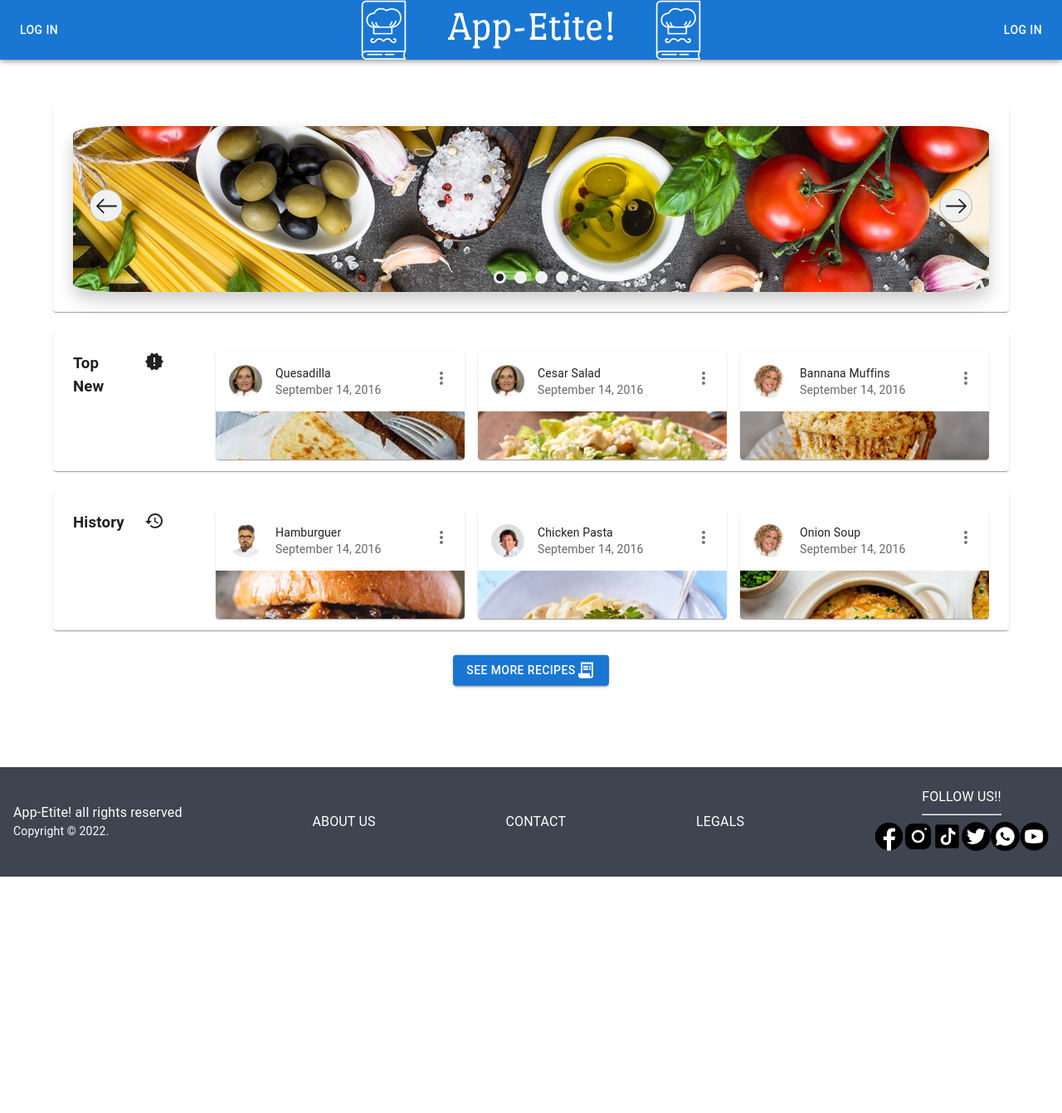
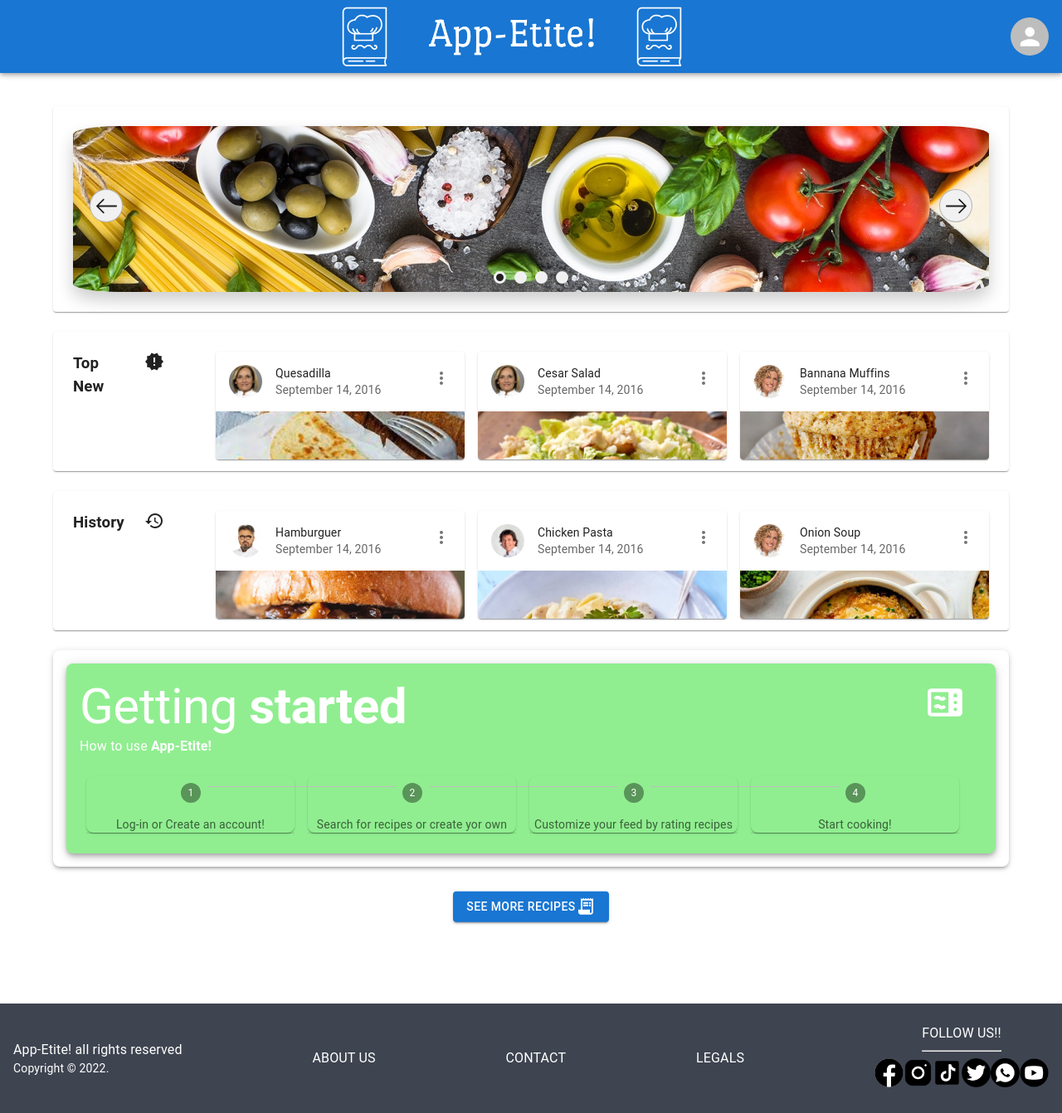
Before and after one commit to abreuerUade/api-uade, a React (Create React App) app: page / in a window 1280 px wide. Shown: the whole page at 83% size. Before the commit the page ends 1057 px from the top, so only its background shows below. Built offline with nearby package versions, Linux system fonts and the light colour scheme.

Commit message:
breve instructivo de la app agregado en el welcome

```diff
--- a/src/components/NavbarWelcome.js
+++ b/src/components/NavbarWelcome.js
@@ -4,11 +4,14 @@ import Toolbar from '@mui/material/Toolbar';
 import CssBaseline from '@mui/material/CssBaseline';
 import useScrollTrigger from '@mui/material/useScrollTrigger';
 import Box from '@mui/material/Box';
-import Container from '@mui/material/Container';
+import Avatar from '@mui/material/Avatar';
 import Slide from '@mui/material/Slide';
 import { Typography } from '@mui/material';
 import { Modal } from '@mui/material';
 import Login from '../pages/Login';
+import { Grid } from '@mui/material';
+import IconButton from '@mui/material/IconButton';
+import Tooltip from '@mui/material/Tooltip';
 
 
 function HideOnScroll(props) {
@@ -34,13 +37,13 @@ export default function NavbarWelcome() {
     <React.Fragment>
       <CssBaseline />
       <HideOnScroll>
-      <AppBar position="fixed" >
-      <Container maxWidth="xxl">
-        <Toolbar disableGutters style={{display:'flex', justifyContent:"space-between", width:'100%'}}>
+      <AppBar position="fixed">
+        <Grid container alignItems={'center'}>
+          <Toolbar disableGutters style={{display:'flex',justifyContent:'space-between', width:'100%'}}>
 
-                <Typography onClick={handleOpen} variant="button"> LOG IN </Typography>
+                <Grid item xs="" sx={{p:2}}><Typography onClick={handleOpen} variant="button"></Typography></Grid>
 
-                <Box onClick={handleOpen} sx={{display: 'inline-flex', alignItems: 'center' }} >
+                <Grid item xs=""><Box sx={{p:1,display: 'inline-flex', alignItems: 'center' }} >
 
                     <img  src={process.env.PUBLIC_URL + "images/only_logo_white_large.png"} alt=""
                             width={"55px"} />
@@ -50,9 +53,18 @@ export default function NavbarWelcome() {
 
                     <img  src={process.env.PUBLIC_URL + "images/only_logo_white_large.png"} alt=""
                                             width={"55px"} />
-                </Box>
+                     </Box>
+                </Grid>
 
-                <Typography onClick={handleOpen} variant="button"> LOG IN </Typography>
+                <Grid item xs=""sx={{p:2}}>
+                <Tooltip title="LOG IN">
+                  <IconButton onClick={handleOpen} sx={{ p: 0 }}>
+                    <Avatar alt="log in"
+                        sx={{ width: 46, height: 46 }}
+                    />
+                  </IconButton>
+                </Tooltip>
+                </Grid>
 
                 <Modal
                     open={open}
@@ -62,10 +74,10 @@ export default function NavbarWelcome() {
                 >
                     <Login />
                 </Modal>
+          </Toolbar>
+          </Grid>
 
-        </Toolbar>
-      </Container>
-    </AppBar>
+      </AppBar>
       </HideOnScroll>
       <Toolbar />
     </React.Fragment>
--- a/src/pages/Welcome.js
+++ b/src/pages/Welcome.js
@@ -1,4 +1,4 @@
-import React from 'react';
+import React, { useState } from 'react';
 import NavbarWelcome from '../components/NavbarWelcome';
 import Slider from '../components/Slider/Slider';
 import Box from '@mui/material/Box';
@@ -13,12 +13,23 @@ import Button from '@mui/material/Button';
 import ReceiptLongIcon from '@mui/icons-material/ReceiptLong';
 import '../cssComponents/buttonComp.css';
 import Footer from '../components/Footer';
+import { Card, Divider, Icon } from '@mui/material';
+import { Typography } from '@mui/material';
+import { CardContent } from '@mui/material';
+import MicrowaveIcon from '@mui/icons-material/Microwave';
+import { StepLabel, Stepper, Step } from '@mui/material';
+import { createTheme } from '@mui/system';
 
 export default function Welcome(props){
 
     const images = props.images.images
-
-
+    const [seffect, setSeffect] = useState({boxShadow:0});
+    const steps = [
+        'Log-in or Create an account!',
+        'Search for recipes or create yor own',
+        'Customize your feed by rating recipes',
+        'Start cooking!',
+      ];
     const recetasHistory = recetas.slice(0,3)
     const recetasNew= recetas.slice(3,6)
     const recipeHistoryElements = recetasHistory.map(receta => {
@@ -32,6 +43,10 @@ export default function Welcome(props){
                 </Grid>)
             })
 
+    function changebackground(e){
+        e.target.style.changebackground = 'red';
+    }
+
 
 
     return (
@@ -39,7 +54,10 @@ export default function Welcome(props){
         <>
         <Container maxWidth="lg" sx={{ mt: 8, mb: 8 }}>
             <NavbarWelcome />
-            <Grid container spacing={3}>
+
+            <Grid container spacing={2}>
+
+
                 <Grid item xs={12} md={12} lg={12}>
                     <Paper sx={{ p: 2, display: 'flex', flexDirection: 'column', maxWidth:"800" }}>
                         <Box
@@ -93,6 +111,32 @@ export default function Welcome(props){
 
                         </Box>
                     </Paper>
+                    <br></br>
+                    <Card sx={{p:2, display:'flex', flexDirection:'column', maxWidth:"800", boxShadow:3, borderRadius:2}} onMouseUp={changebackground} onMouseOut={() => setSeffect({boxShadow:0})}>
+                           <Card sx={{display: 'flex', bgcolor:'lightgreen', borderRadius:2, boxShadow:5}}>
+                              <CardContent>
+                                <Typography gutterBottom variant="h2" component="div" sx={{color:'white', display:'inline', fontWeight:'normal'}}>
+                                    Getting <b>started</b>
+                                </Typography>
+
+                                <MicrowaveIcon sx={{color:'white', ml:78, alignContent:'center', fontSize:50}}/>
+
+                                <Typography gutterBottom variant="body1" color="white" sx={{fontWeight:'normal'}}>
+                                    How to use <b>App-Etite!</b> <Typography variant="body1" color="white"></Typography>
+                                </Typography>
+
+                                <Stepper sx={{mt:3}} activeStep={''} alternativeLabel>
+                                        {steps.map((label) => (
+                                            <Step key={label}>
+                                                <StepLabel sx={{boxShadow:1, pt:1, borderRadius:2}}>{label}</StepLabel>
+                                                <Divider sx={{display:'block'}}></Divider>
+                                            </Step>
+                                        ))}
+                                </Stepper>
+
+                              </CardContent>
+                           </Card>
+                    </Card>
                 </Grid>
             </Grid>
             <br></br>
```
